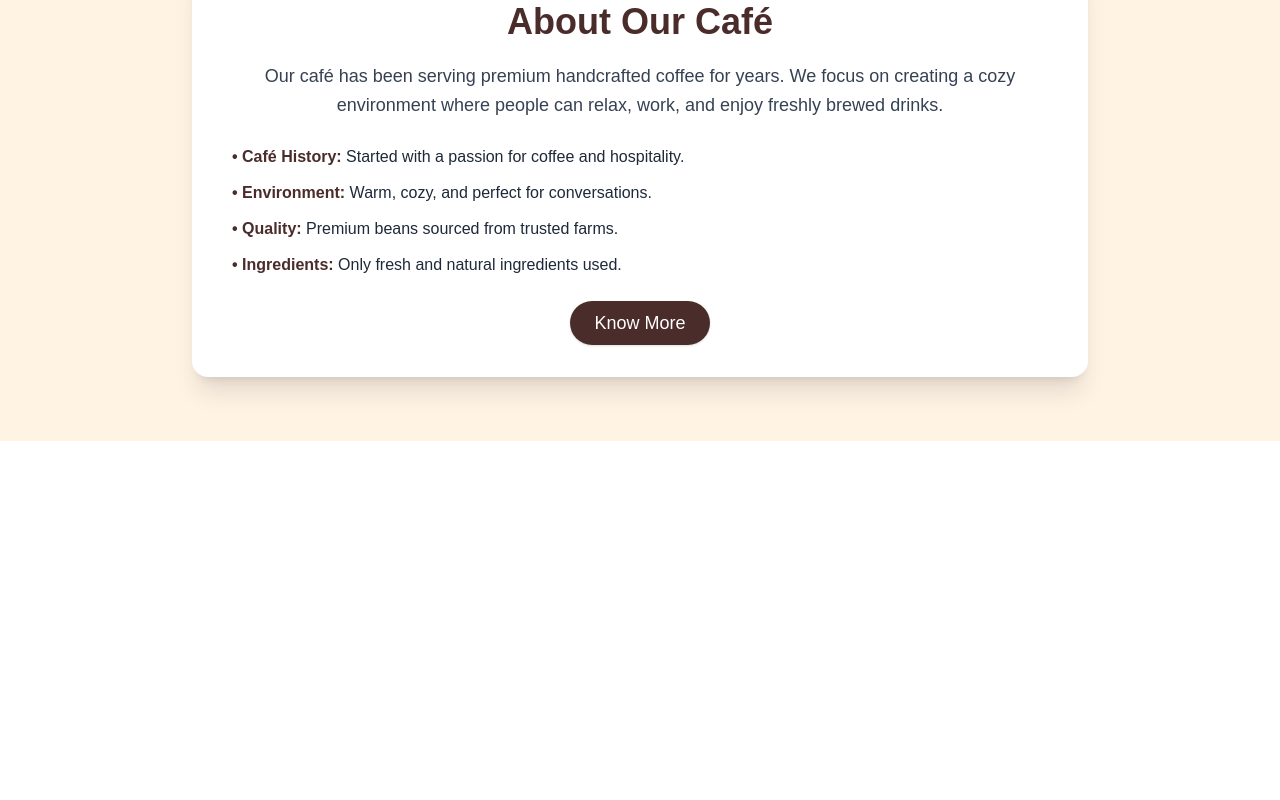
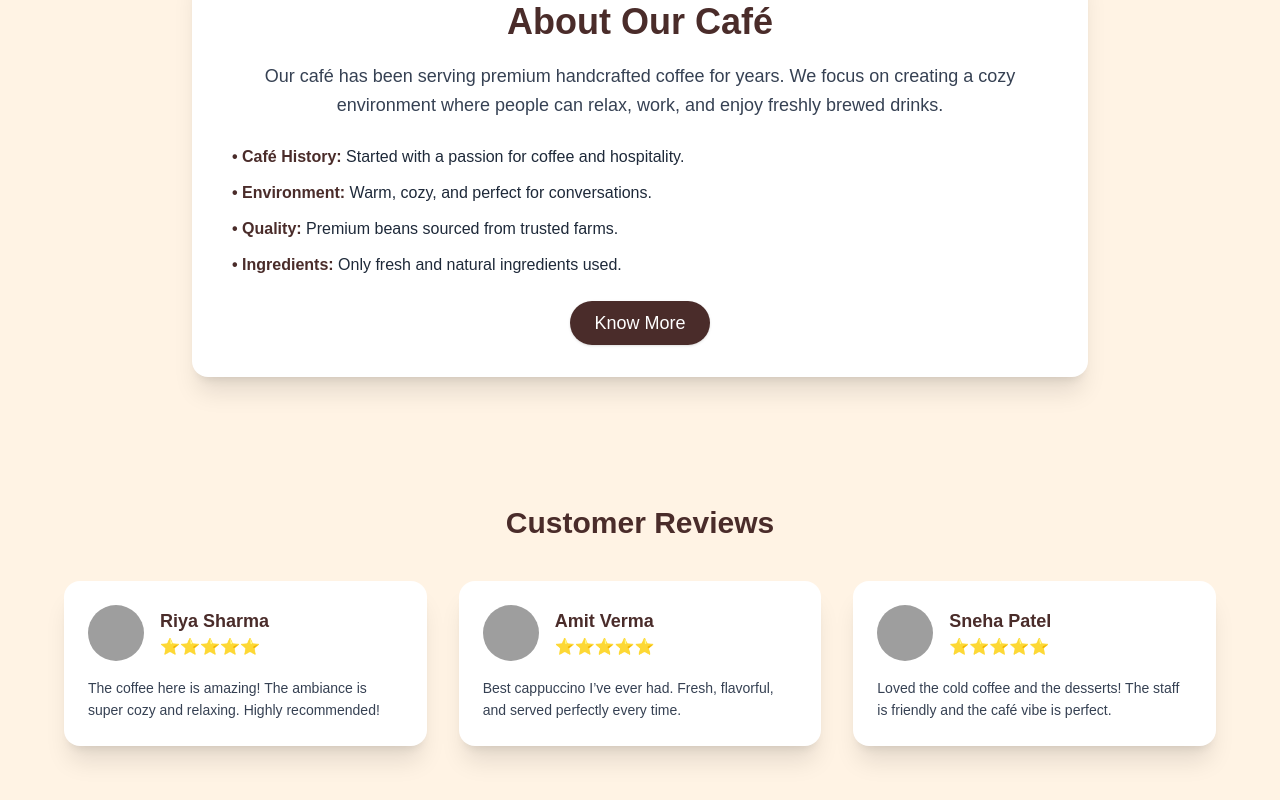
Before and after one commit to Sonukathat/cazycofee, a Next.js app: page / in a window 1280 px wide. Shown: the part 3246-4046 px from the top of the page. Before the commit the page ends 3687 px from the top, so only its background shows below. Built offline with nearby package versions, Linux system fonts and the light colour scheme; grey boxes are pictures that could not be loaded.

Commit message:
add review component

```diff
--- /dev/null
+++ b/app/components/Testimonials.jsx
@@ -0,0 +1,67 @@
+const reviews = [
+  {
+    name: "Riya Sharma",
+    photo:
+      "https://randomuser.me/api/portraits/women/44.jpg",
+    rating: 5,
+    text: "The coffee here is amazing! The ambiance is super cozy and relaxing. Highly recommended!"
+  },
+  {
+    name: "Amit Verma",
+    photo:
+      "https://randomuser.me/api/portraits/men/32.jpg",
+    rating: 5,
+    text: "Best cappuccino I’ve ever had. Fresh, flavorful, and served perfectly every time."
+  },
+  {
+    name: "Sneha Patel",
+    photo:
+      "https://randomuser.me/api/portraits/women/55.jpg",
+    rating: 5,
+    text: "Loved the cold coffee and the desserts! The staff is friendly and the café vibe is perfect."
+  }
+];
+
+function Testimonials() {
+  return (
+    <div className="w-full py-16 px-6 bg-[#FFF3E4]">
+      <h2 className="text-3xl font-bold text-center text-[#4A2C2A] mb-10">
+        Customer Reviews
+      </h2>
+
+      <div className="grid grid-cols-1 md:grid-cols-3 gap-8 max-w-6xl mx-auto">
+
+        {reviews.map((item, index) => (
+          <div
+            key={index}
+            className="bg-white p-6 rounded-2xl shadow-xl"
+          >
+            <div className="flex items-center gap-4 mb-4">
+              <img
+                src={item.photo}
+                className="w-14 h-14 rounded-full object-cover"
+                alt={item.name}
+              />
+              <div>
+                <h3 className="text-lg font-semibold text-[#4A2C2A]">
+                  {item.name}
+                </h3>
+
+                <div className="text-yellow-500">
+                  {"⭐".repeat(item.rating)}
+                </div>
+              </div>
+            </div>
+
+            <p className="text-gray-700 text-sm leading-relaxed">
+              {item.text}
+            </p>
+          </div>
+        ))}
+
+      </div>
+    </div>
+  );
+}
+
+export default Testimonials;
--- a/app/page.js
+++ b/app/page.js
@@ -5,6 +5,7 @@ import Navbar from "./components/Navbar";
 import OfferBanner from "./components/OfferBanner";
 import Popularcategory from "./components/Popularcategory";
 import Specialmenu from "./components/Specialmenu";
+import Testimonials from "./components/Testimonials";
 
 export default function Home() {
   return (
@@ -16,6 +17,7 @@ export default function Home() {
       <Popularcategory/>
       <OfferBanner/>
       <AboutCafe/>
+      <Testimonials/>
     </>
   );
 }
```
